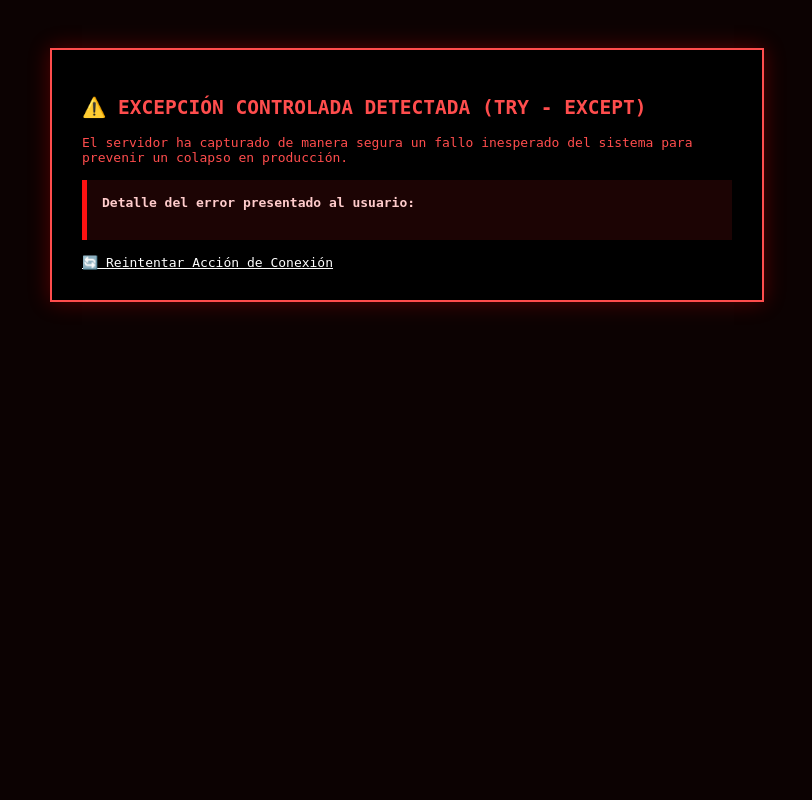
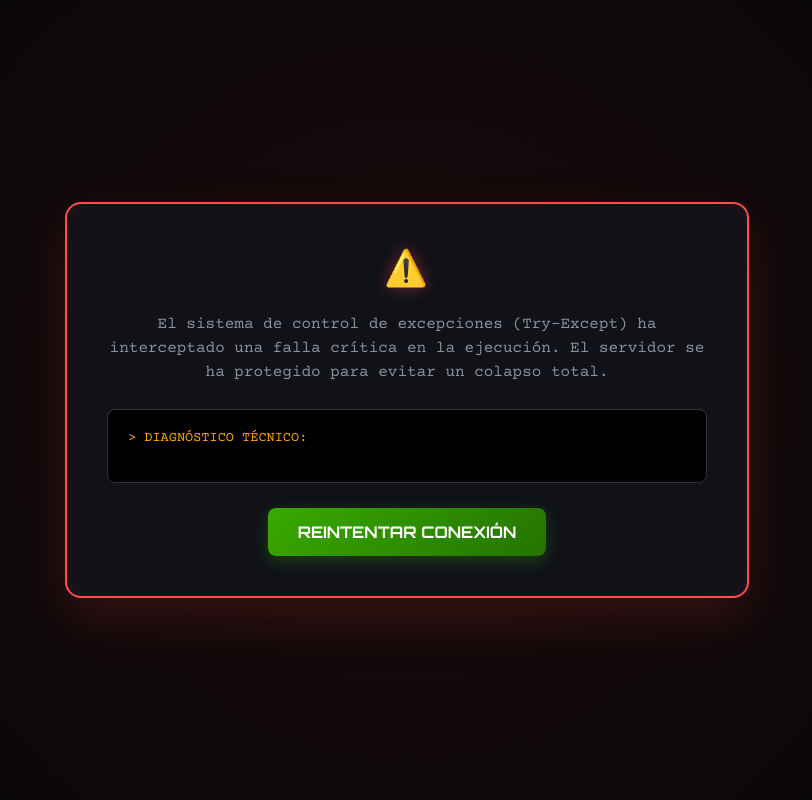
Before and after one commit to Brayanbii/june05, a Flask app: template templates/error.html in a window 1280 px wide. Shown: the whole page, without its empty margins (233-1045 px from the left). Run offline with Flask 3, Linux system fonts and the light colour scheme; the template is opened without the code that fills it, so the values that code supplies are empty.

Commit message:
Update error.html

```diff
--- a/templates/error.html
+++ b/templates/error.html
@@ -2,23 +2,91 @@
 <html lang="es">
 <head>
     <meta charset="UTF-8">
-    <title>Excepción del Sistema Interceptada</title>
+    <meta name="viewport" content="width=device-width, initial-scale=1.0">
+    <title>Interrupción del Sistema - SENA Arcade</title>
+    <link href="https://fonts.googleapis.com/css2?family=Orbitron:wght@700;900&family=Courier+Prime:wght@400;700&display=swap" rel="stylesheet">
     <style>
-        body { background-color: #0c0202; color: #ff4d4d; font-family: monospace; padding: 40px; display: flex; justify-content: center; }
-        .error-container { max-width: 650px; width: 100%; border: 2px solid #ff4d4d; padding: 30px; background: #000; box-shadow: 0 0 20px rgba(255,0,0,0.3); }
-        .error-log { background: #1c0404; border-left: 5px solid #ff1111; padding: 15px; margin-top: 15px; color: #ffcccc; overflow-x: auto; }
+        body {
+            background-color: #06070a;
+            color: #fff;
+            font-family: 'Courier Prime', monospace;
+            display: flex;
+            justify-content: center;
+            align-items: center;
+            height: 100vh;
+            margin: 0;
+            background-image: radial-gradient(circle at center, #1a0a0a 0%, #06070a 100%);
+        }
+        .error-panel {
+            background: #111218;
+            border: 2px solid #ff4d4d;
+            border-radius: 16px;
+            padding: 40px;
+            max-width: 600px;
+            width: 90%;
+            text-align: center;
+            box-shadow: 0 20px 50px rgba(255, 77, 77, 0.15), inset 0 0 20px rgba(255, 77, 77, 0.05);
+        }
+        h1 {
+            font-family: 'Orbitron', sans-serif;
+            color: #ff4d4d;
+            font-size: 2.2rem;
+            margin-top: 0;
+            text-transform: uppercase;
+            letter-spacing: 2px;
+            text-shadow: 0 0 15px rgba(255, 77, 77, 0.4);
+        }
+        p {
+            color: #8b8f9e;
+            font-size: 1rem;
+            line-height: 1.5;
+        }
+        .terminal-log {
+            background: #000;
+            color: #00ffaa;
+            padding: 20px;
+            border-radius: 8px;
+            text-align: left;
+            font-size: 0.85rem;
+            overflow-x: auto;
+            margin: 25px 0;
+            border: 1px solid #333;
+            box-shadow: inset 0 0 10px rgba(0,0,0,0.8);
+        }
+        .btn-retry {
+            background: linear-gradient(135deg, #39A900, #247300);
+            color: #fff;
+            text-decoration: none;
+            padding: 14px 30px;
+            border-radius: 8px;
+            font-family: 'Orbitron', sans-serif;
+            font-weight: bold;
+            display: inline-block;
+            text-transform: uppercase;
+            transition: 0.3s;
+            box-shadow: 0 5px 15px rgba(57,169,0,0.3);
+        }
+        .btn-retry:hover {
+            transform: translateY(-2px);
+            box-shadow: 0 8px 20px rgba(57,169,0,0.5);
+            filter: brightness(1.1);
+        }
     </style>
 </head>
 <body>
-<div class="error-container">
-    <h2>⚠️ EXCEPCIÓN CONTROLADA DETECTADA (TRY - EXCEPT)</h2>
-    <p>El servidor ha capturado de manera segura un fallo inesperado del sistema para prevenir un colapso en producción.</p>
-    <div class="error-log">
-        <strong>Detalle del error presentado al usuario:</strong><br><br>
-        {{ error_mensaje }}
+
+    <div class="error-panel">
+        <h1>⚠️ {{ titulo_error }}</h1>
+
+        <p>El sistema de control de excepciones (Try-Except) ha interceptado una falla crítica en la ejecución. El servidor se ha protegido para evitar un colapso total.</p>
+
+        <div class="terminal-log">
+            <span style="color: #ffaa00;">> DIAGNÓSTICO TÉCNICO:</span><br><br>
+            {{ error_mensaje }}
+        </div>
+
+        <a href="/" class="btn-retry">Reintentar Conexión</a>
     </div>
-    <br>
-    <a href="/" style="color: white; text-decoration: underline;">🔄 Reintentar Acción de Conexión</a>
-</div>
+
 </body>
 </html>
```
